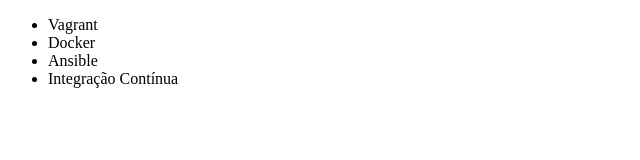
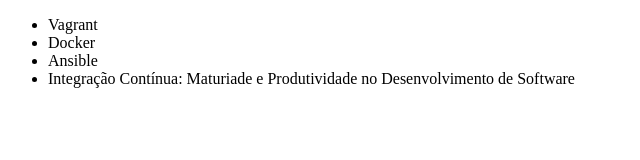
Before and after one commit to kalil-bego/alura-git, a plain HTML site: page index.html in a window 1280 px wide. Shown: the whole page, without its empty margins (0-640 px from the left). Drawn offline with Linux system fonts and the light colour scheme.

Commit message:
Renomeano curso de Integração Contínua

```diff
--- a/index.html
+++ b/index.html
@@ -9,7 +9,7 @@
         <li>Vagrant</li>
         <li>Docker</li>
         <li>Ansible</li>
-        <li>Integração Contínua</li>
+        <li>Integração Contínua: Maturiade e Produtividade no Desenvolvimento de Software</li>
     </ul>
 </body>
 </html>
```
